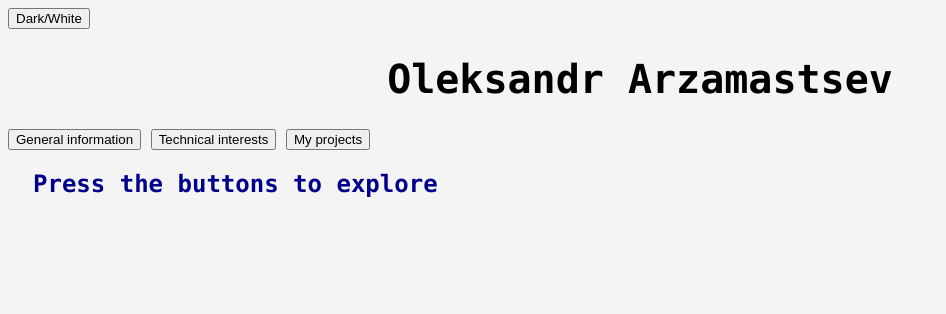
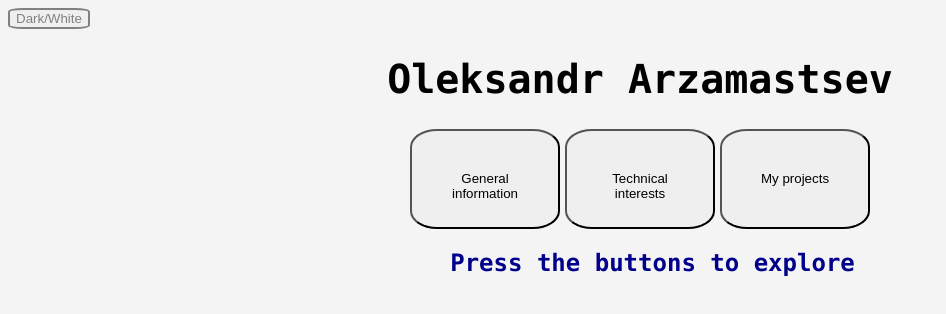
Before and after one commit to sashartham21/project, a plain HTML site: page index.html in a window 1280 px wide. Shown: the whole page, without its empty margins (0-946 px from the left). Drawn offline with Linux system fonts and the light colour scheme.

Commit message:
Made buttons design

```diff
--- a/index.html
+++ b/index.html
@@ -7,18 +7,24 @@
 </head>
 <body>
      <header>
-         <button id="cb">Dark/White</button>
+         <button class="cb" id="cb">Dark/White</button>
          <h1>Oleksandr Arzamastsev</h1>
 
          <div class= "nav-buttons">
-             <button onclick= "location.href='1.html'">General information</button>
-              <button onclick= "location.href='2.html'">Technical interests</button>
-              <button onclick= "location.href='3.html'">My projects</button>
+
+
+
+             <button class="g" onclick= "location.href='1.html'">General information</button>
+              <button class ="t" onclick= "location.href='2.html'">Technical interests</button>
+              <button class="m" onclick= "location.href='3.html'">My projects</button>
 
          </div>
      </header>
      <main>
-         <h2>Press the buttons to explore</h2>
+         <div class="text">
+             <h2>Press the buttons to explore</h2>
+         </div>
+
      </main>
 
 
--- a/styles.css
+++ b/styles.css
@@ -33,3 +33,31 @@ h3{
     width: 100px;
     height: 100px;
 }
+button{
+    border-radius: 18%;
+    border_radius: 5px;
+}
+
+.g, .t, .m{
+    padding: 40px 20px;
+    border-radius: 18%;
+    width: 150px;
+    height: 100px;
+    vertical-align: top;
+
+}
+.nav-buttons {
+    display: flex;
+    justify-content: center;
+    gap: 5px;
+}
+.text{
+    text-align:center;
+}
+.cb{
+    color: grey;
+
+    border: 2px solid grey;
+
+
+}
```
Also changed, not shown: 1.html (+3 -2 lines), 2.html (+3 -2 lines), 3.html (+2 -2 lines).
